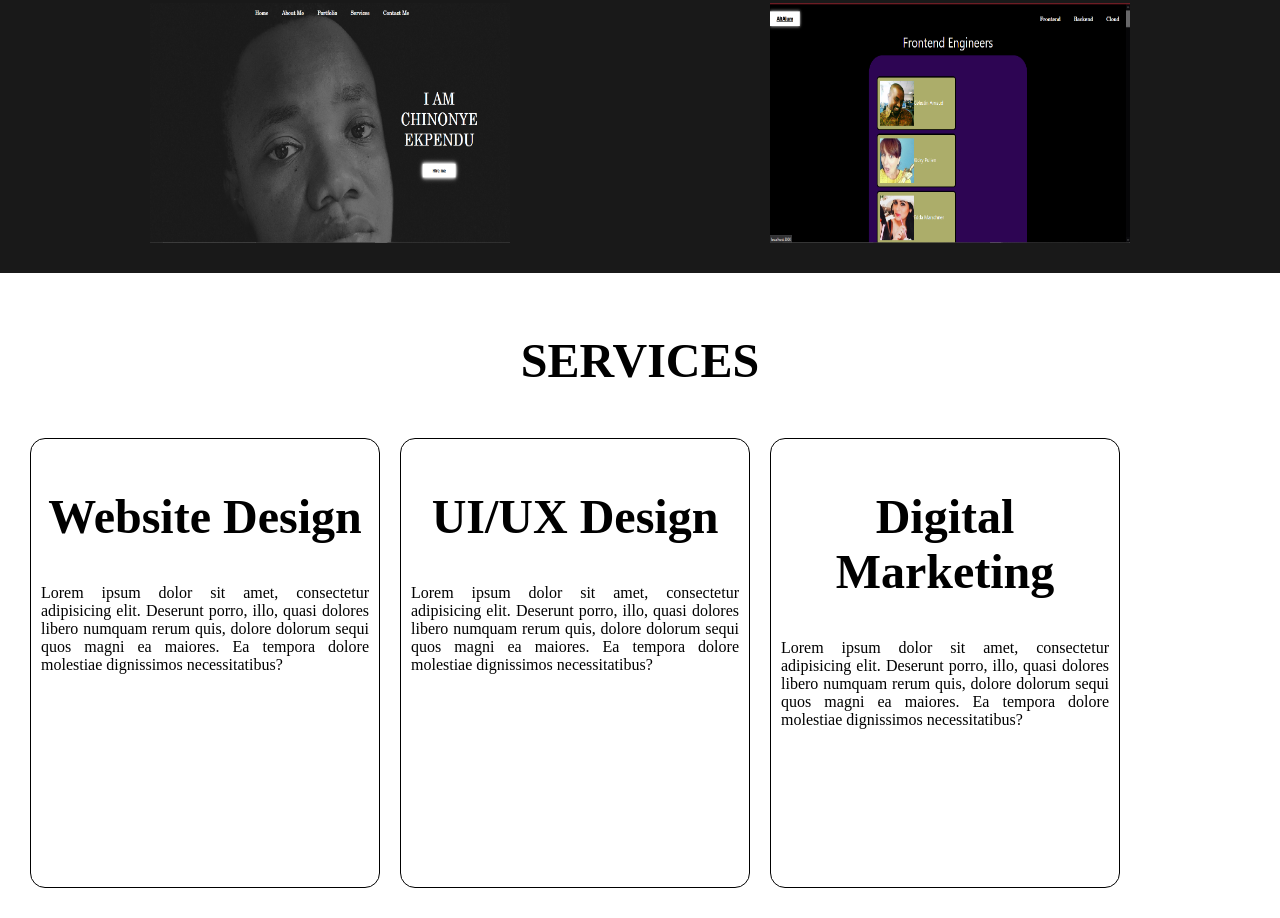
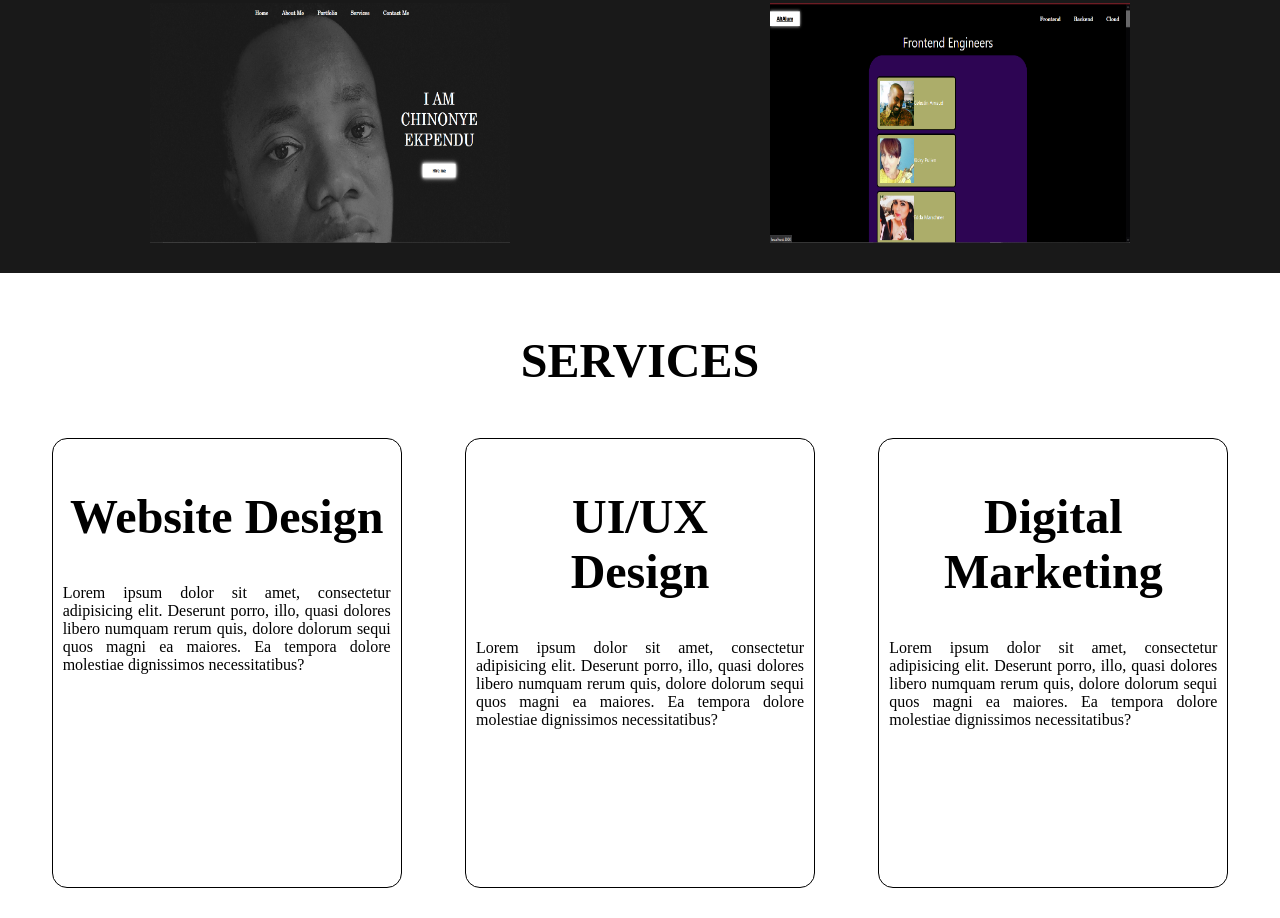
Before and after one commit to theguylex/portfolio-Alex, a plain HTML site: page index.html in a window 1280 px wide. Shown: the part 1948-2866 px from the top of the page. Drawn offline with Linux system fonts and the light colour scheme.

Commit message:
services box content spaced around

```diff
--- a/index.html
+++ b/index.html
@@ -64,6 +64,7 @@
       <h1 class="headings">SERVICES</h1>
       <div class="row">
         <div class="box">
+          <img src="" alt="">
           <h1 class="headings">Website Design</h1>
           <p>
             Lorem ipsum dolor sit amet, consectetur adipisicing elit. Deserunt
@@ -74,7 +75,7 @@
         </div>
 
         <div class="box">
-          <h1 class="headings">UI/UX Design</h1>
+          <h1 class="headings">UI/UX <br>Design</h1>
           <p>
             Lorem ipsum dolor sit amet, consectetur adipisicing elit. Deserunt
             porro, illo, quasi dolores libero numquam rerum quis, dolore dolorum
--- a/style.css
+++ b/style.css
@@ -146,6 +146,9 @@
 }
 .row {
   display: flex;
+  justify-content: space-around;
+  flex-wrap: wrap;
+  box-sizing: border-box;
 }
 .box {
   display: flex;
```
